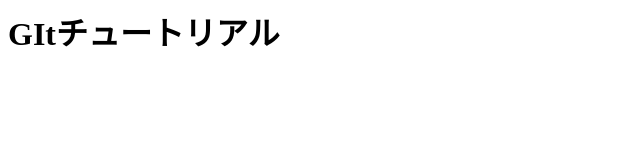
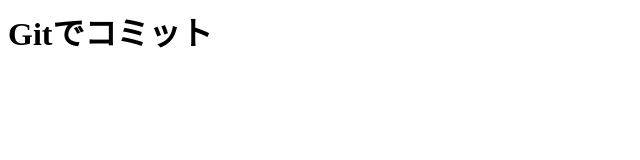
Before and after one commit to FabiKuri/git_tutorial, a plain HTML site: page index.html in a window 1280 px wide. Shown: the whole page, without its empty margins (0-640 px from the left). Drawn offline with Linux system fonts and the light colour scheme.

Commit message:
initial copmmit

```diff
--- a/index.html
+++ b/index.html
@@ -1 +1 @@
-<h1>GItチュートリアル</h1>
+<h1>Gitでコミット</h1>
```
